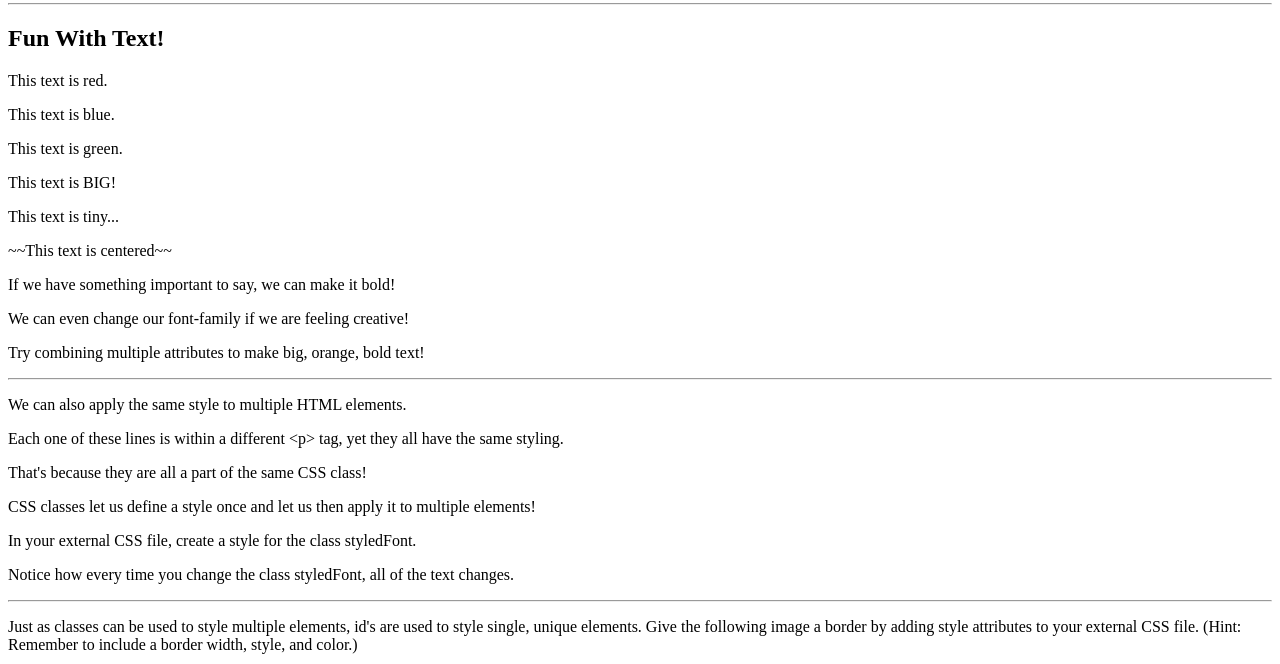
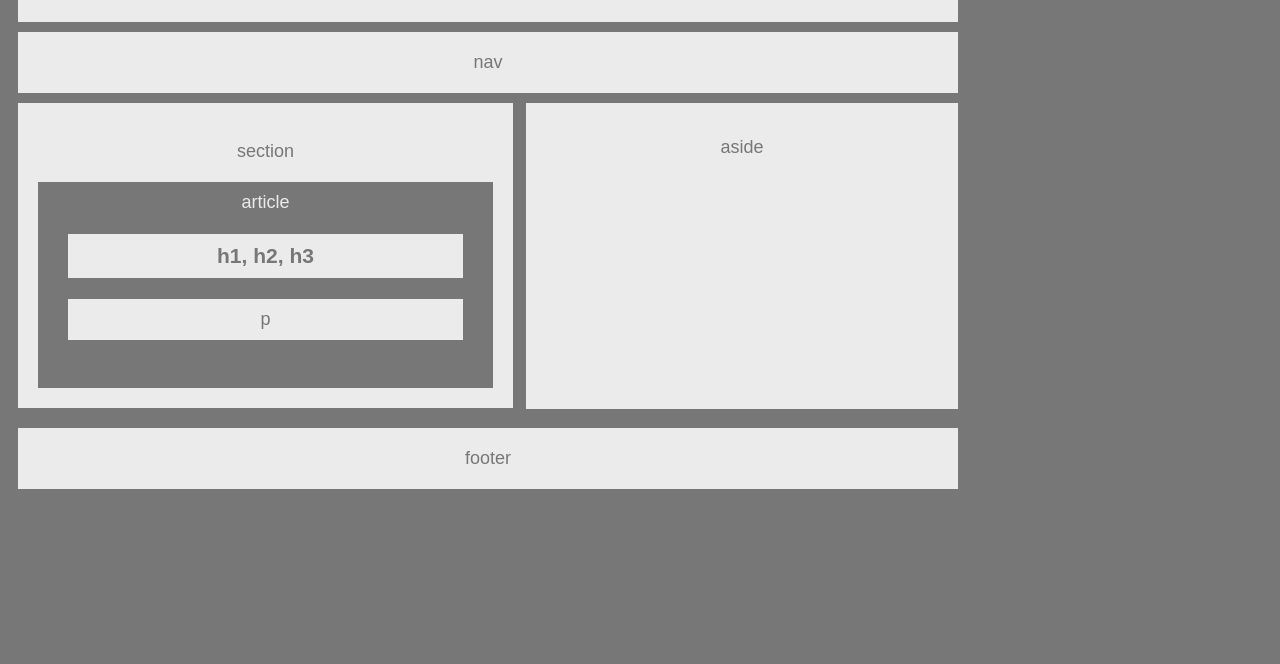
Before and after one commit to christineZ5/HW_Wireframe, a plain HTML site: page index.html in a window 1280 px wide. Shown: the part 77-741 px from the top of the page. Drawn offline with Linux system fonts and the light colour scheme; grey boxes are pictures that could not be loaded.

Commit message:
HW_Wireframe

```diff
--- a/index.html
+++ b/index.html
@@ -1,58 +1,54 @@
 <!DOCTYPE html>
-<html>
-<head>
-    <title>CSS Practice</title>
-    <!-- Link to your external CSS -->
+<html lang="english">
 
-</head>
-<body>
+    <head>
+        head
+        <title>WIREFRAME</title>
+        <link rel="stylesheet"  type="text/css" href="style.css">
+        <meta charset="UTF-8">
+        <meta name="viewport" content="width=device-width, initial-scale=1.0">
+   </head>
+    <header>
+        header
+    </header>
 
-    <!-- Center -->
-    <h1>The Wonders of CSS!</h1>
+    <body>
+        <div id="wrap">
+            <!--Website goes here-->
+        </div>
+        <Nav>
+            nav
+        </Nav>
 
-    <hr>
+        <aside>
+            aside
+        </aside>
 
-    <h2>Fun With Text!</h2>
+        <section>
+            section
 
-    <!-- Change text color -->
-    <p>This text is red.</p>
-    <p>This text is blue.</p>
-    <p>This text is green.</p>
+            <article>
 
-    <!-- Change font-size -->
-    <p>This text is BIG!</p>
-    <p>This text is tiny...</p>
+                article
 
-    <!-- Center -->
-    <p>~~This text is centered~~</p>
+                <h1>h1, h2, h3</h1>
 
-    <!-- Bold -->
-    <p>If we have something important to say, we can make it bold!</p>
+                <p>
+                   p
+                </p>
 
-    <!-- Change font -->
-    <p>We can even change our font-family if we are feeling creative!</p>
+            </article>
+        </section>
 
-    <!-- Multiple attributes -->
-    <p>Try combining multiple attributes to make big, orange, bold text!</p>
+        <footer>
+            footer
+        </footer>
 
-    <hr>
 
-    <!-- Classes -->
-    <p class="styledFont">We can also apply the same style to multiple HTML elements.</p>
-    <p class="styledFont">Each one of these lines is within a different &ltp&gt tag, yet they all have the same styling.</p>
-    <p class="styledFont">That's because they are all a part of the same CSS class!</p>
-    <p class="styledFont">CSS classes let us define a style once and let us then apply it to multiple elements!</p>
-    <p class="styledFont">In your external CSS file, create a style for the class styledFont.</p>
-    <p class="styledFont">Notice how every time you change the class styledFont, all of the text changes.</p>
+    </body>
 
-    <hr>
+</html>
 
-    <p>Just as classes can be used to style multiple elements, id's are used to style single, unique elements. Give the following image a border by adding style attributes to your external CSS file. (Hint: Remember to include a border width, style, and color.)</p>
 
-    <!-- Border & id -->
-    <img id="styledImage" alt="Picture of the CSS Icon" src="https://www.viewlike.us/wp-content/uploads/2013/04/css3-markup.jpg">
 
-    <hr>
-
-</body>
 </html>
--- a/style.css
+++ b/style.css
@@ -1,58 +1,96 @@
-<!DOCTYPE html>
-<html>
-<head>
-    <title>CSS Practice</title>
-    <!-- Link to your external CSS -->
+:root
+{
+    /*Define color scheme */
+    --color-gray      :#aaa;
+    --color-dark-gray :#777777;
+    --color-light-gray:#ebebeb;
 
-</head>
-<body>
+}
+html {
+    margin : 0;
+    padding: 0;
+}
 
-    <!-- Center -->
-    <h1>The Wonders of CSS!</h1>
+    header {
+        background: #ebebeb;
+        text-align: center;
+        padding-top: 20px;
+        padding-bottom: 20px;
+        margin: 10px;
+        height: 20px;
 
-    <hr>
+}
+        body {
+            font-family: "Arial", "Helvetica", sans-serif;
+            color: #777777;
+            background: #777777;
+            width: 960px;
+            font-size: 18px;
 
-    <h2>Fun With Text!</h2>
+}
+        body *:hover {
+            transform : scale(1.02);
+            transition: all 0.2s;
 
-    <!-- Change text color -->
-    <p>This text is red.</p>
-    <p>This text is blue.</p>
-    <p>This text is green.</p>
 
-    <!-- Change font-size -->
-    <p>This text is BIG!</p>
-    <p>This text is tiny...</p>
+}
 
-    <!-- Center -->
-    <p>~~This text is centered~~</p>
+        nav {
+            text-align: center;
+            background: #ebebeb;
+            padding-top: 20px;
+            padding-bottom: 20px;
+            margin: 10px;
 
-    <!-- Bold -->
-    <p>If we have something important to say, we can make it bold!</p>
+}
 
-    <!-- Change font -->
-    <p>We can even change our font-family if we are feeling creative!</p>
+        section {
+            background: #ebebeb;
+            width: 495px;
+            text-align: center;
+            float: left;
+            padding-top: 04%;
+            margin-left: 10px;
+ }
 
-    <!-- Multiple attributes -->
-    <p>Try combining multiple attributes to make big, orange, bold text!</p>
+            article {
+                color: #ebebeb;
+                background: #777;
+                text-align: center;
+                padding: 10px 30px 30px 30px;
+                margin: 20px;
+}
 
-    <hr>
+            h1 {
+                color: #777;
+                background: #ebebeb;
+                text-align: center;
+                padding-top: 10px;
+                padding-bottom: 10px;
+ }
 
-    <!-- Classes -->
-    <p class="styledFont">We can also apply the same style to multiple HTML elements.</p>
-    <p class="styledFont">Each one of these lines is within a different &ltp&gt tag, yet they all have the same styling.</p>
-    <p class="styledFont">That's because they are all a part of the same CSS class!</p>
-    <p class="styledFont">CSS classes let us define a style once and let us then apply it to multiple elements!</p>
-    <p class="styledFont">In your external CSS file, create a style for the class styledFont.</p>
-    <p class="styledFont">Notice how every time you change the class styledFont, all of the text changes.</p>
+            p {
+                color: #777;
+                background: #ebebeb;
+                padding-top: 10px;
+                padding-bottom: 10px;
+                text-align: center;
+            }
+        aside {
+            background: #ebebeb;
+            text-align: center;
+            float: right;
+            width: 432px;
+            height: 272px;
+            padding-top: 34px;
+            margin-right: 10px;
+}
 
-    <hr>
-
-    <p>Just as classes can be used to style multiple elements, id's are used to style single, unique elements. Give the following image a border by adding style attributes to your external CSS file. (Hint: Remember to include a border width, style, and color.)</p>
-
-    <!-- Border & id -->
-    <img id="styledImage" alt="Picture of the CSS Icon" src="https://www.viewlike.us/wp-content/uploads/2013/04/css3-markup.jpg">
-
-    <hr>
-
-</body>
-</html>
+        footer {
+            clear: both;
+            text-align: center;
+            background: #ebebeb;
+            padding-top: 20px;
+            padding-bottom: 20px;
+            margin: 335px 10px 0px 10px;
+}
```
